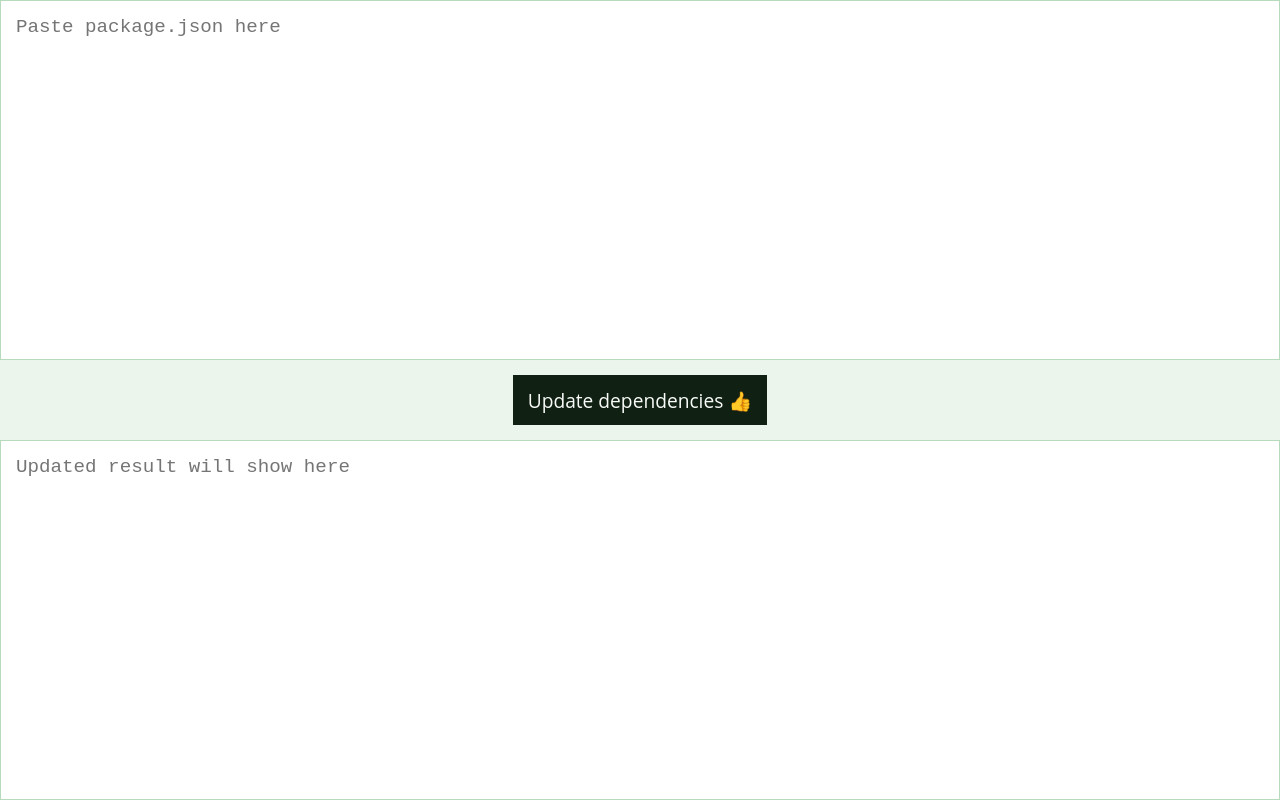
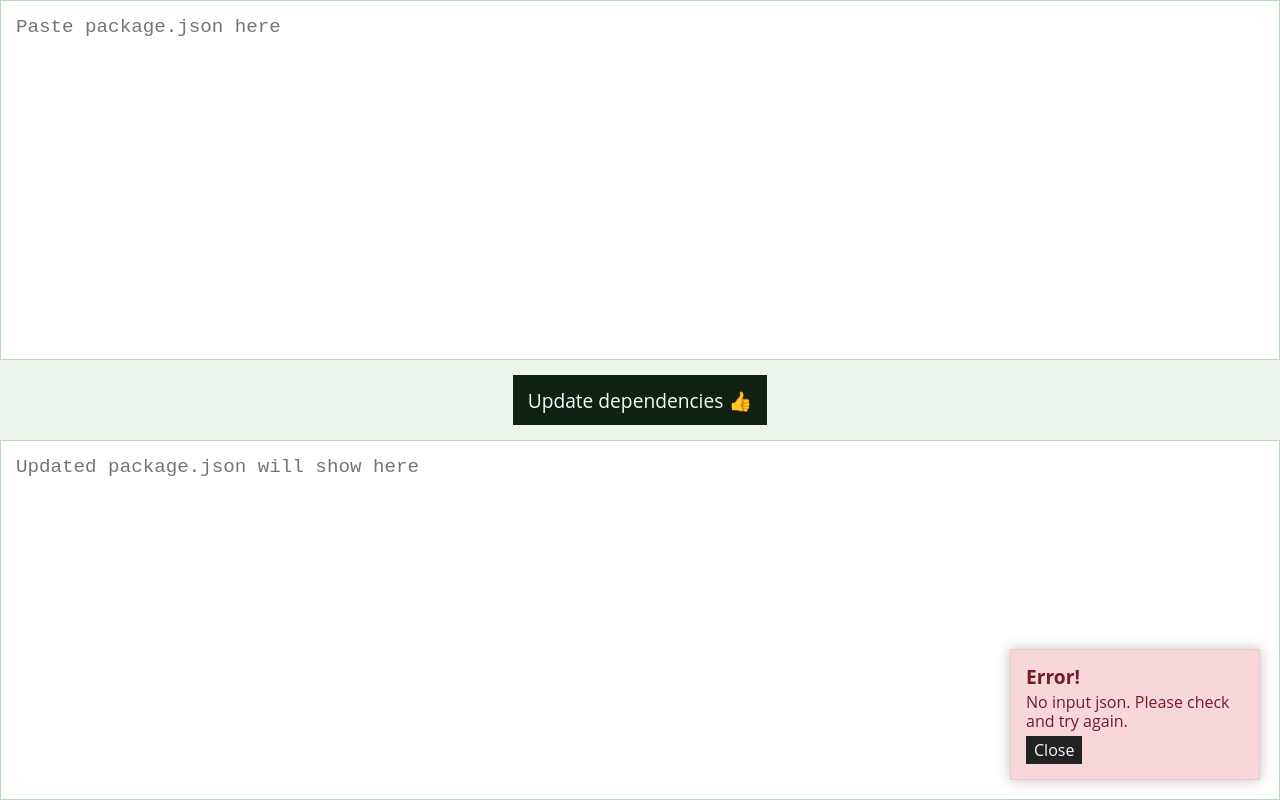
Before and after one commit to freemagee/npm-package-updater, a website: page public/index.html in a window 1280 px wide. Both pictures are taken after a click on the button "Update dependencies 👍". Drawn offline with Linux system fonts and the light colour scheme.

Commit message:
Add alert for errors

```diff
--- a/public/index.html
+++ b/public/index.html
@@ -19,7 +19,7 @@
       <button type="button" id="update" class="btn">Update dependencies 👍</button>
     </div>
     <div class="output">
-      <textarea id="outputText" class="textarea" placeholder="Updated result will show here"></textarea>
+      <textarea id="outputText" class="textarea" placeholder="Updated package.json will show here"></textarea>
     </div>
   </div>
 
--- a/public/main.js
+++ b/public/main.js
@@ -66,14 +66,20 @@ model = {
 controller = {
   updatePackage(input) {
     if (input === "") {
-      console.log("no input data");
+      view.showError({
+        title: "Error!",
+        message: "No input json. Please check and try again."
+      });
       return;
     }
 
     const isValid = this.isJsonString(input);
 
     if (!isValid) {
-      console.log("not valid json");
+      view.showError({
+        title: "Error!",
+        message: "Invalid package json. Please check and try again."
+      });
       return;
     }
 
@@ -81,7 +87,10 @@ controller = {
     const hasDependencies = model.findTheDependencies(json);
 
     if (!hasDependencies) {
-      console.log("no dependencies");
+      view.showError({
+        title: "Error!",
+        message: "No dependencies detected in package json."
+      });
       return;
     }
 
@@ -94,8 +103,11 @@ controller = {
         view.resetContainer();
         view.updateOutput(JSON.stringify(output, null, 2));
       })
-      .catch(err => {
-        console.log(err.stack);
+      .catch(() => {
+        view.showError({
+          title: "Error!",
+          message: "Unable to update packages. You are welcome to try again."
+        });
       });
   },
   isJsonString(str) {
@@ -118,6 +130,17 @@ view = {
   updateOutput(output) {
     elements.outputText.value = output;
   },
+  showError(err) {
+    // TODO: add event to close button...
+    const html = `<div id="alert" class="alert alert--error">
+      <h3 class="alert__title">${err.title}</h3>
+      <p class="alert__message">${err.message}</p>
+      <button id="closeAlertBtn" class="alert__close">Close</button>
+    </div>`;
+    const frag = document.createRange().createContextualFragment(html);
+
+    document.body.appendChild(frag);
+  },
   init() {
     elements.updateBtn.addEventListener("click", () => {
       controller.updatePackage(elements.inputText.value);
--- a/public/styles.css
+++ b/public/styles.css
@@ -6,10 +6,11 @@ body {
   height: 100%;
 }
 body {
+  position: relative;
   margin: 0;
   padding: 0;
   background-color: #ebf5ec;
-  font-family: 'Open Sans', sans-serif;
+  font-family: "Open Sans", sans-serif;
   font-size: 100%;
   line-height: 1.2;
 }
@@ -36,7 +37,7 @@ body {
   padding: 15px;
   margin: 0;
   overflow: auto;
-  font-family: 'Ubuntu Mono', monospace;
+  font-family: "Ubuntu Mono", monospace;
   font-size: 1.2rem;
   color: #444;
   border-color: #b7daba;
@@ -59,3 +60,40 @@ body {
 .btn:hover {
   background-color: #1e3920;
 }
+.alert {
+  position: absolute;
+  bottom: 20px;
+  right: 20px;
+  max-width: 250px;
+  padding: 15px;
+  border-width: 1px;
+  border-style: solid;
+  box-shadow: 0 0 12px rgba(50, 50, 50, 0.3);
+}
+.alert--error {
+  color: #721c24;
+  background-color: #f8d7da;
+  border-color: #f5c6cb;
+}
+.alert__title {
+  margin: 0;
+  padding-bottom: 5px;
+  font-size: 1.2rem;
+}
+.alert__message {
+  margin: 0;
+  padding-bottom: 5px;
+  font-size: 1rem;
+}
+.alert__close {
+  display: inline-block;
+  margin: 0;
+  padding: 3px 8px;
+  font-family: inherit;
+  font-size: 1rem;
+  color: #f8fbf8;
+  border: 0;
+  outline: 0;
+  background-color: #222;
+  cursor: pointer;
+}
```
